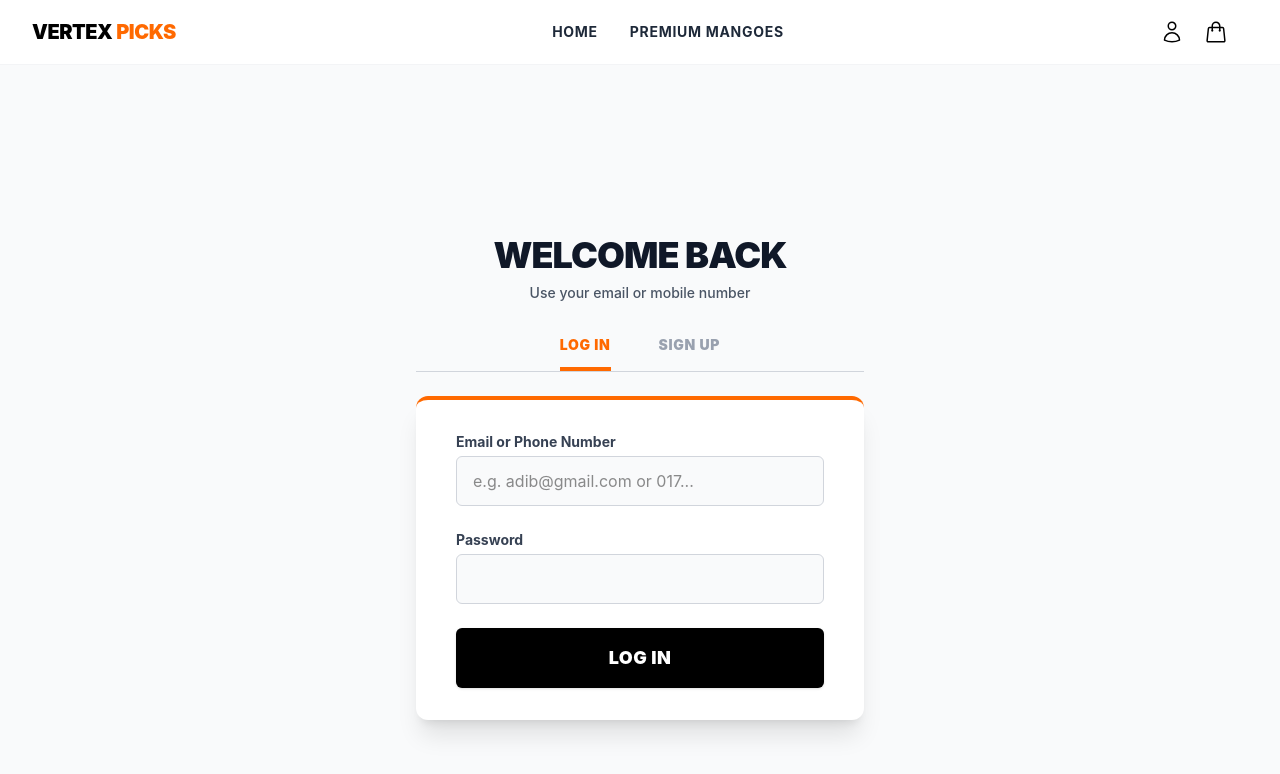
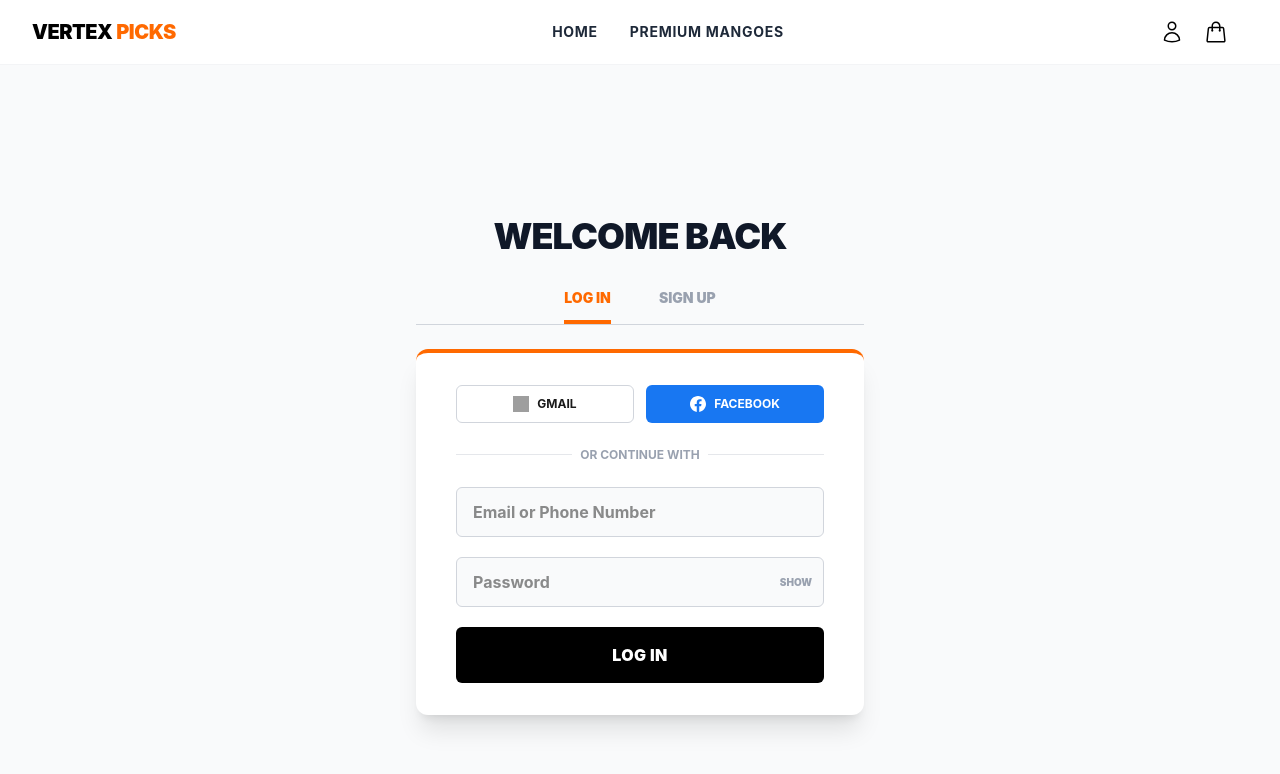
Before and after one commit to HSAdib/vertex-picks, a React (Vite) app: page /login in a window 1280 px wide. Shown: the top 774 px of the page. Built offline with nearby package versions, Linux system fonts and the light colour scheme; no server answers; grey boxes are pictures that could not be loaded.

Commit message:
added google and fb login

```diff
--- a/src/pages/Login.jsx
+++ b/src/pages/Login.jsx
@@ -1,5 +1,15 @@
 import { useState, useEffect } from 'react';
-import { createUserWithEmailAndPassword, signInWithEmailAndPassword, onAuthStateChanged, sendEmailVerification, signOut } from 'firebase/auth';
+import {
+  createUserWithEmailAndPassword,
+  signInWithEmailAndPassword,
+  onAuthStateChanged,
+  sendEmailVerification,
+  sendPasswordResetEmail,
+  signOut,
+  GoogleAuthProvider, // NEW
+  FacebookAuthProvider, // NEW
+  signInWithPopup // NEW
+} from 'firebase/auth';
 import { useNavigate } from 'react-router-dom';
 import { auth } from '../firebaseConfig';
 
@@ -7,101 +17,94 @@ export default function Login() {
   const ADMIN_EMAIL = 'hasanshahriaradib@gmail.com';
 
   const [isLoginMode, setIsLoginMode] = useState(true);
-
-  // Changed from "email" to "identifier" to handle both email and phone
   const [identifier, setIdentifier] = useState('');
   const [password, setPassword] = useState('');
-
+  const [confirmPassword, setConfirmPassword] = useState('');
+  const [showPassword, setShowPassword] = useState(false);
+  const [showConfirmPassword, setShowConfirmPassword] = useState(false);
   const [error, setError] = useState('');
   const [message, setMessage] = useState('');
   const [showPortal, setShowPortal] = useState(false);
   const navigate = useNavigate();
 
-  // THE BOUNCER: Now recognizes Phone Logins and lets them bypass verification
   useEffect(() => {
     const unsubscribe = onAuthStateChanged(auth, (user) => {
       if (user) {
-        const isAdmin = user.email.toLowerCase() === ADMIN_EMAIL.toLowerCase();
-        const isPhoneAccount = user.email.endsWith('@phone.vertexpicks.com');
+        const isAdmin = user.email?.toLowerCase() === ADMIN_EMAIL.toLowerCase();
+        const isPhoneAccount = user.email?.includes('@phone.vertexpicks.com');
 
-        // If verified, OR Admin, OR a Phone Account -> Let them through!
         if (user.emailVerified || isAdmin || isPhoneAccount) {
-          if (isAdmin) {
-            setShowPortal(true);
-          } else {
-            navigate('/profile');
-          }
+          if (isAdmin) setShowPortal(true);
+          else navigate('/profile');
         }
       }
     });
     return () => unsubscribe();
   }, [navigate]);
 
+  // SOCIAL LOGIN HANDLERS
+  const handleSocialLogin = async (providerName) => {
+    setError('');
+    const provider = providerName === 'google'
+      ? new GoogleAuthProvider()
+      : new FacebookAuthProvider();
+
+    try {
+      await signInWithPopup(auth, provider);
+      // Success is handled by the useEffect bouncer
+    } catch (err) {
+      setError(`Failed to sign in with ${providerName}.`);
+    }
+  };
+
+  const processIdentifier = (input) => {
+    const cleanInput = input.trim();
+    const isEmail = cleanInput.includes('@');
+    const emailToUse = isEmail ? cleanInput : `${cleanInput.replace(/\s+/g, '')}@phone.vertexpicks.com`;
+    return { isEmail, emailToUse };
+  };
+
   const handleSubmit = async (e) => {
     e.preventDefault();
     setError('');
     setMessage('');
+    if (password.length < 8) return setError('Password must be at least 8 characters long.');
+    if (!isLoginMode && password !== confirmPassword) return setError('Passwords do not match!');
 
-    const trimmedIdentifier = identifier.trim();
-    const isEmailInput = trimmedIdentifier.includes('@');
-
-    // The Hacker Workaround: Append a dummy domain if it's a phone number
-    const finalLoginEmail = isEmailInput
-      ? trimmedIdentifier
-      : `${trimmedIdentifier.replace(/\s+/g, '')}@phone.vertexpicks.com`;
+    const { isEmail, emailToUse } = processIdentifier(identifier);
 
     try {
       if (isLoginMode) {
-        const userCredential = await signInWithEmailAndPassword(auth, finalLoginEmail, password);
-
+        const userCredential = await signInWithEmailAndPassword(auth, emailToUse, password);
         const isAdmin = userCredential.user.email.toLowerCase() === ADMIN_EMAIL.toLowerCase();
-        const isPhoneAccount = userCredential.user.email.endsWith('@phone.vertexpicks.com');
-
-        // Block unverified standard emails
-        if (!userCredential.user.emailVerified && !isAdmin && !isPhoneAccount) {
-          try { await sendEmailVerification(userCredential.user); } catch (resendError) { /* ignore spam limit */ }
+        if (isEmail && !userCredential.user.emailVerified && !isAdmin) {
+          try { await sendEmailVerification(userCredential.user); } catch (e) {}
           await signOut(auth);
-          setError('Please verify your email before logging in. A fresh verification link has been sent to your inbox (check your spam folder)!');
+          setError('Please verify your email. Check your inbox!');
         }
       } else {
-        // Sign up process
-        const userCredential = await createUserWithEmailAndPassword(auth, finalLoginEmail, password);
-
-        if (isEmailInput) {
-          // It's an email: Send verification and block them
+        const userCredential = await createUserWithEmailAndPassword(auth, emailToUse, password);
+        if (isEmail) {
           await sendEmailVerification(userCredential.user);
           await signOut(auth);
           setIsLoginMode(true);
-          setMessage('Account created! Please check your email (and spam folder) to verify your account before logging in.');
-        } else {
-          // It's a phone number: No verification needed! Firebase logs them in automatically,
-          // and the useEffect above will instantly teleport them to their Profile.
+          setMessage('Account created! Verify your email before logging in.');
         }
       }
     } catch (err) {
-      if (err.code === 'auth/email-already-in-use') setError('An account with this email/phone already exists.');
-      else if (err.code === 'auth/weak-password') setError('Password should be at least 6 characters.');
-      else if (err.code === 'auth/invalid-credential') setError('Incorrect email/phone or password.');
-      else if (err.code === 'auth/invalid-email') setError('Please enter a valid format.');
-      else setError('Something went wrong. Please try again.');
+      setError('Invalid credentials or connection error.');
     }
   };
 
   if (showPortal) {
     return (
-      <div className="min-h-screen bg-gray-50 flex flex-col justify-center py-12 px-4 sm:px-6 lg:px-8">
-        <div className="sm:mx-auto sm:w-full sm:max-w-md">
-          <div className="bg-white py-10 px-4 shadow-2xl sm:rounded-xl sm:px-10 border-t-8 border-orange-500 text-center animate-in fade-in">
-            <svg xmlns="http://www.w3.org/2000/svg" className="h-20 w-20 mx-auto text-orange-500 mb-6" fill="none" viewBox="0 0 24 24" stroke="currentColor" strokeWidth={1.5}>
-              <path strokeLinecap="round" strokeLinejoin="round" d="M9 12l2 2 4-4m5.618-4.016A11.955 11.955 0 0112 2.944a11.955 11.955 0 01-8.618 3.04A12.02 12.02 0 003 9c0 5.591 3.824 10.29 9 11.622 5.176-1.332 9-6.03 9-11.622 0-1.042-.133-2.052-.382-3.016z" />
-            </svg>
-            <h2 className="text-3xl font-black text-gray-900 uppercase tracking-tight mb-2">Access Granted</h2>
-            <p className="text-gray-500 font-medium mb-8">Welcome back, Admin. Select your destination.</p>
+      <div className="min-h-screen bg-gray-50 flex flex-col justify-center py-12 px-4">
+        <div className="sm:mx-auto sm:w-full sm:max-w-md bg-white py-10 px-10 shadow-2xl rounded-xl border-t-8 border-orange-500 text-center">
+            <h2 className="text-3xl font-black text-gray-900 uppercase mb-8">Access Granted</h2>
             <div className="space-y-4">
-              <button onClick={() => navigate('/admin')} className="w-full py-4 px-4 rounded-md shadow-sm text-lg font-black text-white bg-orange-500 hover:bg-black transition-colors uppercase tracking-wide">Enter Admin Portal</button>
-              <button onClick={() => navigate('/profile')} className="w-full py-4 px-4 border-2 border-gray-200 rounded-md shadow-sm text-lg font-black text-gray-700 bg-white hover:bg-gray-50 transition-colors uppercase tracking-wide">Customer Dashboard</button>
+              <button onClick={() => navigate('/admin')} className="w-full py-4 rounded-md font-black text-white bg-orange-500 hover:bg-black uppercase">Enter Admin Portal</button>
+              <button onClick={() => navigate('/profile')} className="w-full py-4 rounded-md font-black text-gray-700 bg-white border-2 border-gray-200 hover:bg-gray-50 uppercase">Customer Dashboard</button>
             </div>
-          </div>
         </div>
       </div>
     );
@@ -110,43 +113,51 @@ export default function Login() {
   return (
     <div className="min-h-screen bg-gray-50 flex flex-col justify-center py-12 px-4 sm:px-6 lg:px-8">
       <div className="sm:mx-auto sm:w-full sm:max-w-md">
-        <h2 className="mt-6 text-center text-4xl font-black text-gray-900 uppercase tracking-tight">{isLoginMode ? 'Welcome Back' : 'Create Account'}</h2>
-        <p className="mt-2 text-center text-sm text-gray-600 font-medium">Use your email or mobile number</p>
+        <h2 className="text-center text-4xl font-black text-gray-900 uppercase tracking-tight">{isLoginMode ? 'Welcome Back' : 'Create Account'}</h2>
         <div className="mt-8 flex justify-center space-x-12 border-b border-gray-300">
-          <button onClick={() => { setIsLoginMode(true); setError(''); setMessage(''); }} className={`pb-3 text-sm font-black uppercase tracking-wider transition-colors border-b-4 ${isLoginMode ? 'border-orange-500 text-orange-500' : 'border-transparent text-gray-400 hover:text-gray-800'}`}>Log In</button>
-          <button onClick={() => { setIsLoginMode(false); setError(''); setMessage(''); }} className={`pb-3 text-sm font-black uppercase tracking-wider transition-colors border-b-4 ${!isLoginMode ? 'border-orange-500 text-orange-500' : 'border-transparent text-gray-400 hover:text-gray-800'}`}>Sign Up</button>
+          <button onClick={() => setIsLoginMode(true)} className={`pb-3 text-sm font-black uppercase border-b-4 ${isLoginMode ? 'border-orange-500 text-orange-500' : 'border-transparent text-gray-400'}`}>Log In</button>
+          <button onClick={() => setIsLoginMode(false)} className={`pb-3 text-sm font-black uppercase border-b-4 ${!isLoginMode ? 'border-orange-500 text-orange-500' : 'border-transparent text-gray-400'}`}>Sign Up</button>
         </div>
       </div>
 
       <div className="mt-6 sm:mx-auto sm:w-full sm:max-w-md">
-        <div className="bg-white py-8 px-4 shadow-xl sm:rounded-xl sm:px-10 border-t-4 border-orange-500">
-          {error && <div className="bg-red-50 text-red-700 p-3 rounded mb-6 font-bold text-sm border border-red-200">{error}</div>}
-          {message && <div className="bg-green-50 text-green-700 p-3 rounded mb-6 font-bold text-sm border border-green-200">{message}</div>}
+        <div className="bg-white py-8 px-10 shadow-xl rounded-xl border-t-4 border-orange-500">
 
-          <form className="space-y-6" onSubmit={handleSubmit}>
-            <div>
-              <label className="block text-sm font-bold text-gray-700 mb-1">Email or Phone Number</label>
-              <input
-                type="text"
-                placeholder="e.g. adib@gmail.com or 017..."
-                required
-                value={identifier}
-                onChange={(e) => setIdentifier(e.target.value)}
-                className="w-full px-4 py-3 border border-gray-300 rounded-md focus:ring-2 focus:ring-orange-200 outline-none transition-all bg-gray-50"
-              />
+          {/* SOCIAL BUTTONS */}
+          <div className="grid grid-cols-2 gap-3 mb-6">
+            <button onClick={() => handleSocialLogin('google')} className="flex items-center justify-center gap-2 py-2.5 border border-gray-300 rounded-md font-bold text-xs uppercase hover:bg-gray-50 transition-colors">
+              <img src="https://www.gstatic.com/firebasejs/ui/2.0.0/images/auth/google.svg" className="w-4 h-4" alt="Google" /> Gmail
+            </button>
+            <button onClick={() => handleSocialLogin('facebook')} className="flex items-center justify-center gap-2 py-2.5 bg-[#1877F2] text-white rounded-md font-bold text-xs uppercase hover:opacity-90 transition-opacity">
+              <svg className="w-4 h-4 fill-current" viewBox="0 0 24 24"><path d="M24 12.073c0-6.627-5.373-12-12-12s-12 5.373-12 12c0 5.99 4.388 10.954 10.125 11.854v-8.385H7.078v-3.47h3.047V9.43c0-3.007 1.792-4.669 4.533-4.669 1.312 0 2.686.235 2.686.235v2.953H15.83c-1.491 0-1.956.925-1.956 1.874v2.25h3.328l-.532 3.47h-2.796v8.385C19.612 23.027 24 18.062 24 12.073z"/></svg> Facebook
+            </button>
+          </div>
+
+          <div className="relative mb-6">
+            <div className="absolute inset-0 flex items-center"><div className="w-full border-t border-gray-200"></div></div>
+            <div className="relative flex justify-center text-xs uppercase"><span className="bg-white px-2 text-gray-400 font-bold">Or continue with</span></div>
+          </div>
+
+          {error && <div className="bg-red-50 text-red-700 p-3 rounded mb-6 font-bold text-xs border border-red-200">{error}</div>}
+          {message && <div className="bg-green-50 text-green-700 p-3 rounded mb-6 font-bold text-xs border border-green-200">{message}</div>}
+
+          <form className="space-y-5" onSubmit={handleSubmit}>
+            <input type="text" required value={identifier} onChange={(e) => setIdentifier(e.target.value)} placeholder="Email or Phone Number" className="w-full px-4 py-3 border border-gray-300 rounded-md bg-gray-50 font-bold outline-none focus:ring-2 focus:ring-orange-200" />
+
+            <div className="relative">
+              <input type={showPassword ? "text" : "password"} required value={password} onChange={(e) => setPassword(e.target.value)} placeholder="Password" className="w-full px-4 py-3 border border-gray-300 rounded-md bg-gray-50 font-bold outline-none pr-12" />
+              <button type="button" onClick={() => setShowPassword(!showPassword)} className="absolute right-3 top-1/2 -translate-y-1/2 text-[10px] font-black text-gray-400 uppercase">{showPassword ? 'HIDE' : 'SHOW'}</button>
             </div>
-            <div>
-              <label className="block text-sm font-bold text-gray-700 mb-1">Password</label>
-              <input
-                type="password"
-                required
-                value={password}
-                onChange={(e) => setPassword(e.target.value)}
-                className="w-full px-4 py-3 border border-gray-300 rounded-md focus:ring-2 focus:ring-orange-200 outline-none transition-all bg-gray-50"
-              />
-            </div>
-            <button type="submit" className="w-full py-4 px-4 rounded-md shadow-sm text-lg font-black text-white bg-black hover:bg-orange-500 transition-colors uppercase tracking-wide">
-              {isLoginMode ? 'Log In' : 'Sign Up'}
+
+            {!isLoginMode && (
+              <div className="relative">
+                <input type={showConfirmPassword ? "text" : "password"} required value={confirmPassword} onChange={(e) => setConfirmPassword(e.target.value)} placeholder="Confirm Password" className="w-full px-4 py-3 border border-gray-300 rounded-md bg-gray-50 font-bold outline-none pr-12" />
+                <button type="button" onClick={() => setShowConfirmPassword(!showConfirmPassword)} className="absolute right-3 top-1/2 -translate-y-1/2 text-[10px] font-black text-gray-400 uppercase">{showConfirmPassword ? 'HIDE' : 'SHOW'}</button>
+              </div>
+            )}
+
+            <button type="submit" className="w-full py-4 rounded-md font-black text-white bg-black hover:bg-orange-500 transition-colors uppercase tracking-wide">
+              {isLoginMode ? 'Log In' : 'Create Account'}
             </button>
           </form>
         </div>
```
